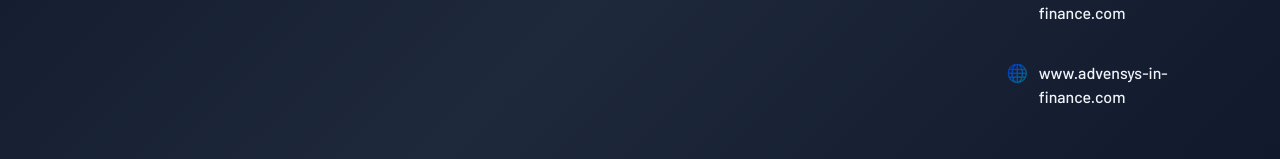
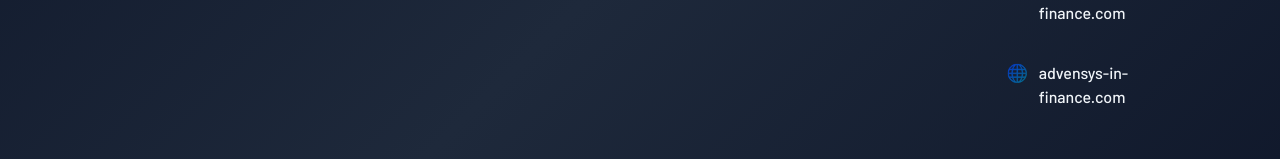
Before and after one commit to TAJKING10/advensysinFINANCETAJ, a React (Vite) app: page / in a window 1280 px wide. Shown: the part 8164-8323 px from the top of the page. Built offline with nearby package versions, Linux system fonts and the light colour scheme.

Commit message:
link working

```diff
--- a/src/components/layout/Footer.jsx
+++ b/src/components/layout/Footer.jsx
@@ -128,7 +128,11 @@ const Footer = () => {
                 <div className="contact-item">
                   <img src="/assets/site.svg" alt="Website" className="contact-icon" />
                   <div>
-                    <p>www.advensys-in-finance.com</p>
+                    <p>
+                      <a href="https://advensys-in-finance.com/" target="_blank" rel="noopener noreferrer" style={{ color: 'inherit', textDecoration: 'none' }}>
+                        advensys-in-finance.com
+                      </a>
+                    </p>
                   </div>
                 </div>
               </div>
--- a/src/components/sections/Contact.jsx
+++ b/src/components/sections/Contact.jsx
@@ -51,7 +51,7 @@ const Contact = () => {
     {
       icon: '/assets/site.svg',
       title: 'Website',
-      info: ['www.advensys-in-finance.com']
+      info: [{ text: 'advensys-in-finance.com', url: 'https://advensys-in-finance.com/' }]
     }
   ]
 
```
